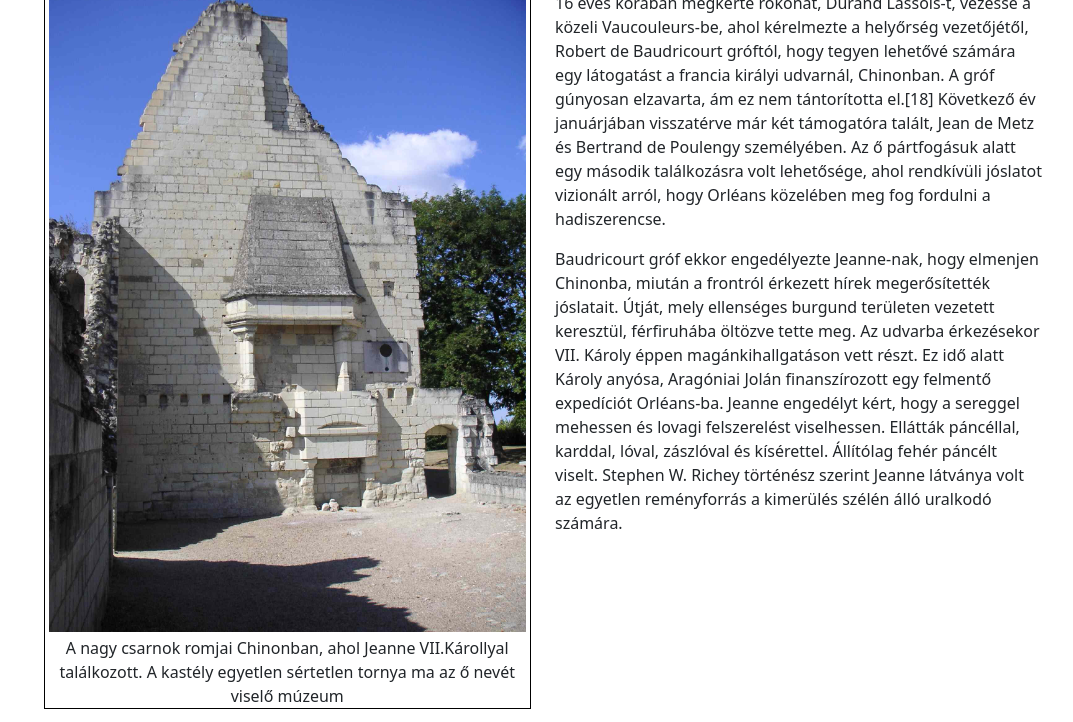
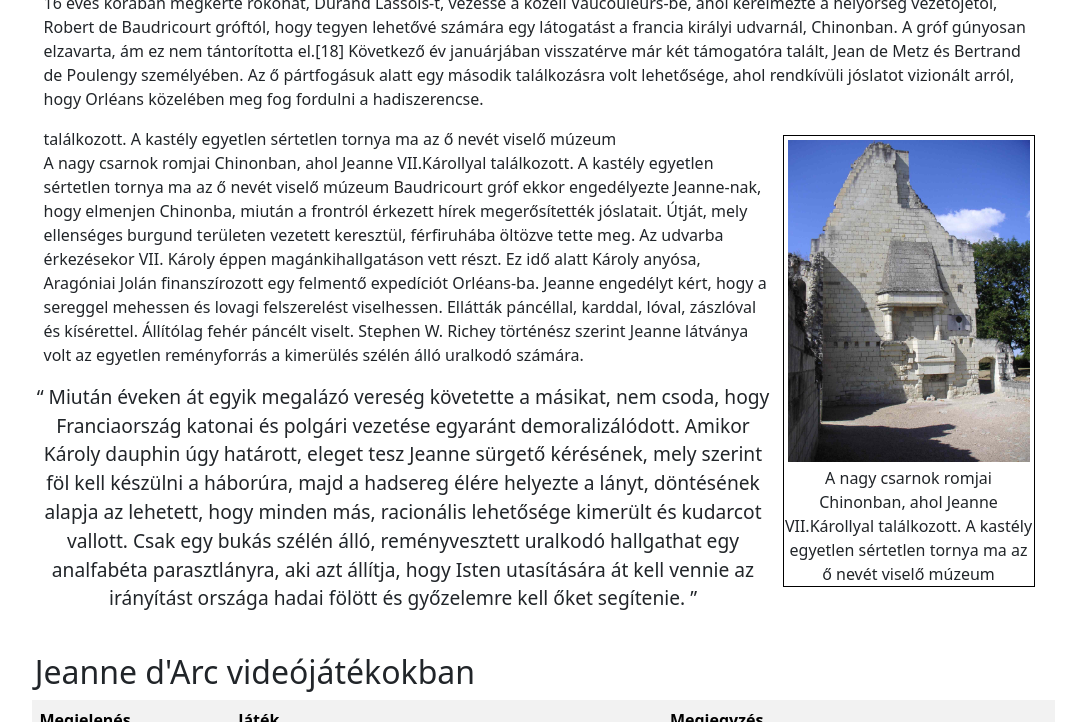
Before and after one commit to nemvince/school, a plain HTML site: page webprog_11de/dolgozat/index.html in a window 1280 px wide. Shown: the part 534-1256 px from the top of the page, without its empty margins (97-1170 px from the left). Drawn offline with nearby package versions, Linux system fonts and the light colour scheme.

Commit message:
update to the thing

```diff
--- a/webprog_11de/dolgozat/index.css
+++ b/webprog_11de/dolgozat/index.css
@@ -1,7 +1,3 @@
-blockquote {
-  margin: 1rem auto !important;
-}
-
 blockquote p {
   font-size: 1.2rem;
 }
@@ -21,3 +17,11 @@ blockquote p::after {
 h2 {
   margin-left: 0.2rem
 }
+
+#chateau {
+  width: 250px;
+}
+
+label {
+  max-width: 250px;
+}
--- a/webprog_11de/dolgozat/index.html
+++ b/webprog_11de/dolgozat/index.html
@@ -63,39 +63,36 @@
       <br>
       <h2 id="kez">A kezdetek</h2>
       <div class="container">
-        <div class="row row-cols-md-2 flex-column flex-md-row">
-          <div class="col">
-            <div class="border border-black w-100">
+        <p>16 éves korában megkérte rokonát, Durand Lassois-t, vezesse a közeli Vaucouleurs-be, ahol kérelmezte a
+          helyőrség vezetőjétől, Robert de Baudricourt gróftól, hogy tegyen lehetővé számára egy látogatást a francia
+          királyi udvarnál, Chinonban. A gróf gúnyosan elzavarta, ám ez nem tántorította el.[18] Következő év
+          januárjában visszatérve már két támogatóra talált, Jean de Metz és Bertrand de Poulengy személyében. Az ő
+          pártfogásuk alatt egy második találkozásra volt lehetősége, ahol rendkívüli jóslatot vizionált arról, hogy
+          Orléans közelében meg fog fordulni a hadiszerencse.</p>
+        <div class="float-end border border-black d-flex flex-column m-2">
           <img id="chateau" class="img-fluid p-1" src="./chateau.jpg"
-                alt=" A nagy csarnok romjai Chinonban, ahol Jeanne VII.Károllyal találkozott. A kastély egyetlen sértetlen tornya ma az ő nevét viselő múzeum">
+            alt="A nagy csarnok romjai Chinonban, ahol Jeanne VII.Károllyal találkozott. A kastély egyetlen sértetlen tornya ma az ő nevét viselő múzeum">
           <label for="chateau" class="text-center"> A nagy csarnok romjai Chinonban, ahol Jeanne VII.Károllyal
+            találkozott. A kastély
+            egyetlen sértetlen tornya ma az ő nevét viselő múzeum</label>
+        </div>
+
         találkozott. A kastély egyetlen
         sértetlen tornya ma az ő nevét viselő múzeum</label>
-            </div>
-          </div>
-          <div>
-            <p>16 éves korában megkérte rokonát, Durand Lassois-t, vezesse a közeli Vaucouleurs-be, ahol kérelmezte a
-              helyőrség vezetőjétől, Robert de Baudricourt gróftól, hogy tegyen lehetővé számára egy látogatást a
-              francia
-              királyi udvarnál, Chinonban. A gróf gúnyosan elzavarta, ám ez nem tántorította el.[18] Következő év
-              januárjában
-              visszatérve már két támogatóra talált, Jean de Metz és Bertrand de Poulengy személyében. Az ő pártfogásuk
-              alatt
-              egy második találkozásra volt lehetősége, ahol rendkívüli jóslatot vizionált arról, hogy Orléans közelében
-              meg
-              fog fordulni a hadiszerencse.</p>
-            <p>Baudricourt gróf ekkor engedélyezte Jeanne-nak, hogy elmenjen Chinonba, miután a frontról érkezett hírek
+        <p>A nagy csarnok romjai Chinonban, ahol Jeanne VII.Károllyal találkozott. A kastély egyetlen sértetlen tornya
+          ma az ő nevét viselő múzeum
+
+          Baudricourt gróf ekkor engedélyezte Jeanne-nak, hogy elmenjen Chinonba, miután a frontról érkezett hírek
           megerősítették jóslatait. Útját, mely ellenséges burgund területen vezetett keresztül, férfiruhába öltözve
-              tette
-              meg. Az udvarba érkezésekor VII. Károly éppen magánkihallgatáson vett részt. Ez idő alatt Károly anyósa,
+          tette meg. Az udvarba érkezésekor VII. Károly éppen magánkihallgatáson vett részt. Ez idő alatt Károly
+          anyósa,
           Aragóniai Jolán finanszírozott egy felmentő expedíciót Orléans-ba. Jeanne engedélyt kért, hogy a sereggel
           mehessen és lovagi felszerelést viselhessen. Ellátták páncéllal, karddal, lóval, zászlóval és kísérettel.
           Állítólag fehér páncélt viselt. Stephen W. Richey történész szerint Jeanne látványa volt az egyetlen
           reményforrás a kimerülés szélén álló uralkodó számára.</p>
+      </div>
 
-          </div>
-        </div>
-        <blockquote class="text-center w-50">
+      <blockquote class="text-center">
         <p>
           Miután éveken át egyik megalázó vereség követette a másikat, nem csoda, hogy Franciaország katonai és
           polgári vezetése egyaránt demoralizálódott. Amikor Károly dauphin úgy határott, eleget tesz Jeanne
```
Lines whose indentation alone changed are shown as unchanged.
